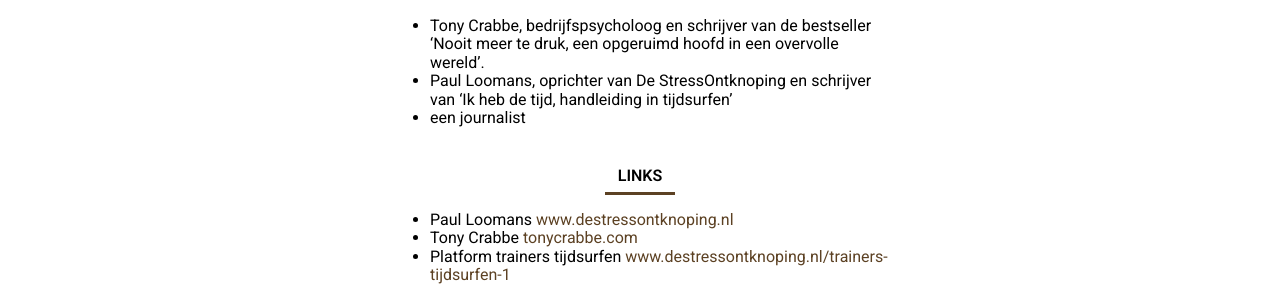
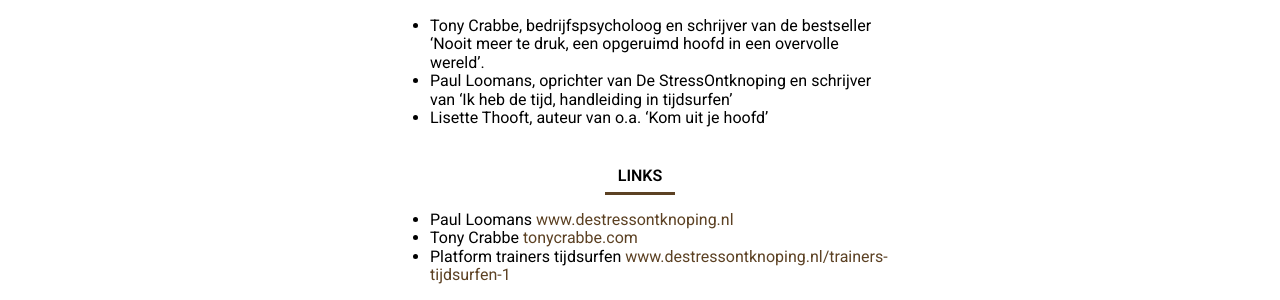
Before and after one commit to nloomans/manager-zonder-stress, a Jekyll site: the page built from about.md, in a window 1280 px wide. Shown: the part 1062-1362 px from the top of the page. Built offline with Jekyll 4.4.1, drawn with Linux system fonts in a browser that asks for light colours.

Commit message:
Modified Jury

```diff
--- a/about.md
+++ b/about.md
@@ -18,7 +18,7 @@
 
 - Tony Crabbe, bedrijfspsycholoog en schrijver van de bestseller ‘Nooit meer te druk, een opgeruimd hoofd in een overvolle wereld’.
 - Paul Loomans, oprichter van De StressOntknoping en schrijver van ‘Ik heb de tijd, handleiding in tijdsurfen’
-- een journalist
+- Lisette Thooft, auteur van o.a. ‘Kom uit je hoofd’
 
 # Links
 - Paul Loomans [www.destressontknoping.nl](http://www.destressontknoping.nl)
```
